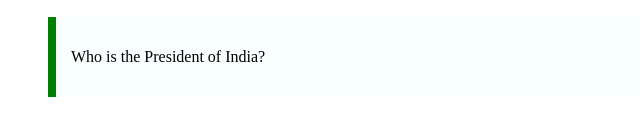
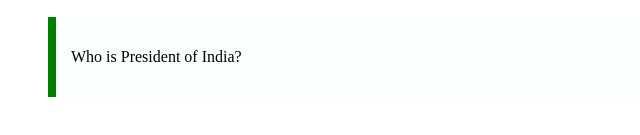
Before and after one commit to acciojob/css-list-of-questions-rohitupskills, a website: page main.html in a window 1280 px wide. Shown: the part 203-338 px from the top of the page, 0-640 px from the left. Drawn offline with Linux system fonts and the light colour scheme.

Commit message:
created a submission

```diff
--- a/main.html
+++ b/main.html
@@ -19,7 +19,7 @@
 
     <!-- Third Question -->
     <blockquote class="questions">
-        <p>Who is the President of India?</p>
+        <p>Who is President of India?</p>
     </blockquote>
     <script type="text/javascript" src="./script.js">
 </script>
```
